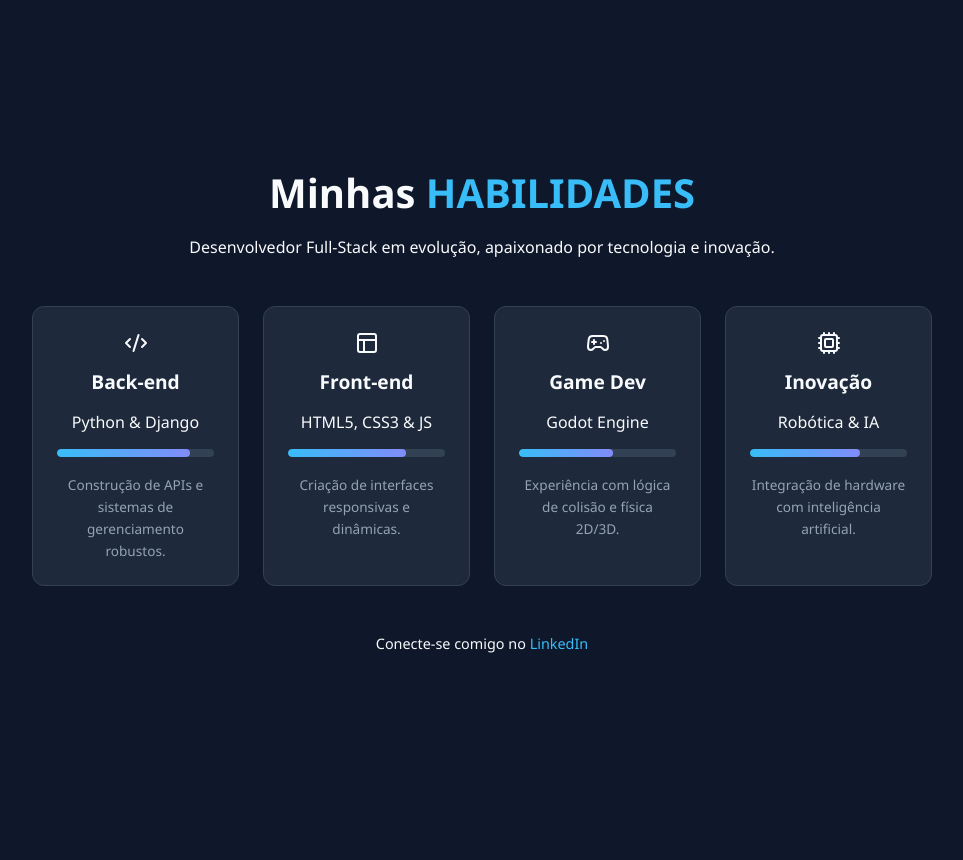
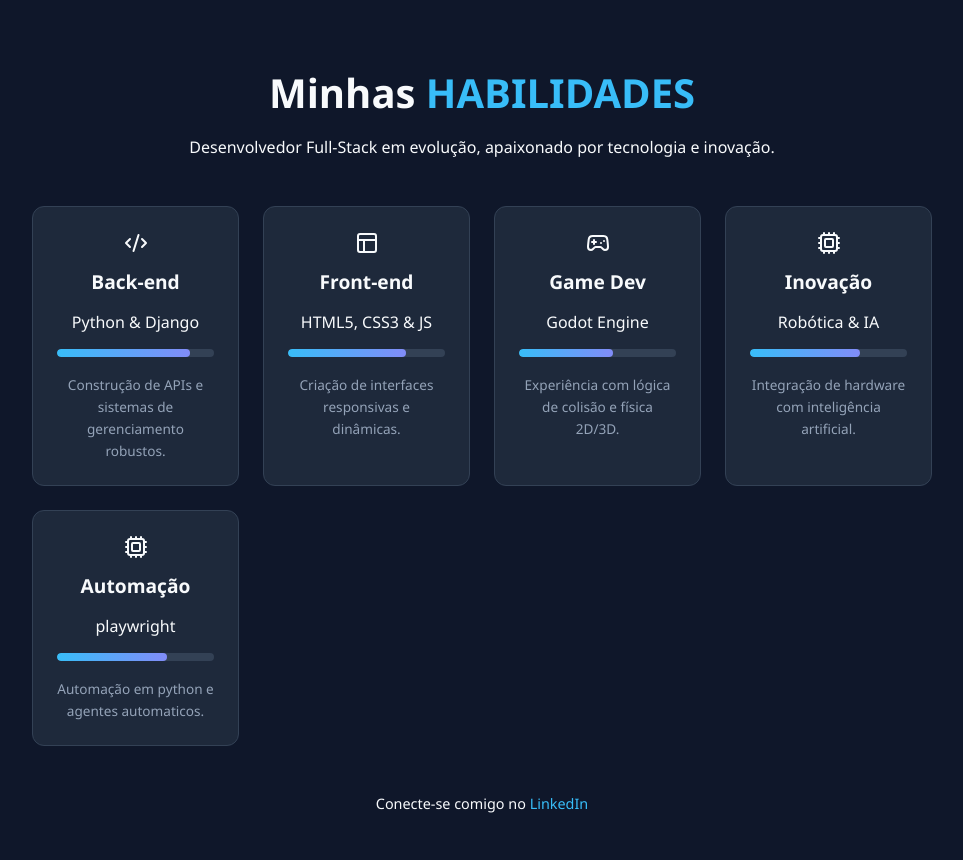
Before and after one commit to felipecanazza3-dev/curriculo-django, a Django app: template appcurriculo/templates/habilidades.html in a window 1280 px wide. Shown: the whole page, without its empty margins (158-1121 px from the left). Before the commit the page ends 653 px from the top, so only its background shows below. Run offline with Django 3.2, Linux system fonts and the light colour scheme; the template is opened without the code that fills it, so the values that code supplies are empty.

Commit message:
estilização dos templates e correções de links

```diff
--- a/appcurriculo/templates/git hub.html
+++ b/appcurriculo/templates/git hub.html
@@ -135,6 +135,9 @@ fieldset {
                 projeto de poo/sistemas de classes
             </li>
             <li>conhecimento médio de html e css</li>
+            <li>
+                Automação em python com playwright
+            </li>
         </ul>
         <a href="https://github.com/felipecanazza3-dev">
             <button>
--- a/appcurriculo/templates/habilidades.html
+++ b/appcurriculo/templates/habilidades.html
@@ -155,6 +155,16 @@ footer a {
                 <div class="skill-bar"><div class="fill" style="width: 70%;"></div></div>
                 <span>Integração de hardware com inteligência artificial.</span>
             </div>
+            <div class="skill-card">
+                 <i data-lucide="cpu"></i>
+                 <h3>Automação</h3>
+                 <p>playwright</p>
+                 <div class="skill-bar"><div class="fill" style="width: 70%;"></div></div>
+                 <span>Automação em python e agentes automaticos.</span>
+
+
+
+            </div>
         </div>
 
         <footer>
--- a/appcurriculo/templates/home.html
+++ b/appcurriculo/templates/home.html
@@ -164,7 +164,10 @@ Tenho experiência prática na criação de sistemas de gerenciamento, automaç
                 banco de dados com SQL
             </li>
             <li>
-                sistemas de classes e poo
+                sistemas de classes com poo
+            </li>
+            <li>
+                Automação em python com playwright
             </li>
         </ul>
     </fieldset>
--- a/appcurriculo/templates/pretencao.html
+++ b/appcurriculo/templates/pretencao.html
@@ -143,7 +143,7 @@
             <li><strong>Full-Stack Mindset:</strong> Entendo como o dado sai do banco SQL e chega na tela do usuário.</li>
             <li><strong>Resolução de Problemas:</strong> Foco em código limpo (Clean Code) e lógica de classes (POO) bem estruturada.</li>
             <li><strong>Interatividade:</strong> Aplico JavaScript para melhorar a experiência do usuário sem sobrecarregar o sistema.</li>
-            <li><strong>Versatilidade:</strong> Experiência com diferentes tecnologias (Python, JS, SQL, Godot), facilitando a adaptação em novos desafios.</li>
+            <li><strong>Versatilidade:</strong> Experiência com diferentes tecnologias (Python, JS, SQL, Godot e playwright), facilitando a adaptação em novos desafios.</li>
         </ul>
 
 
```
